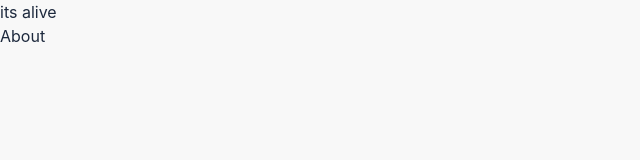
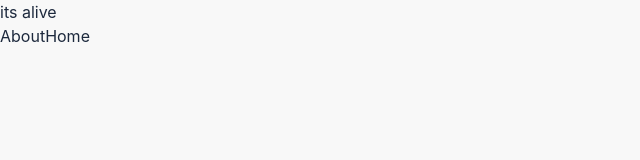
Before and after one commit to franklinserif/estbel-client, a Next.js app: page /testPage in a window 1280 px wide. Shown: the top 160 px of the page, without its empty margins (0-640 px from the left). Built offline with nearby package versions, Linux system fonts and the light colour scheme.

Commit message:
test(TestPage): add another link to home

```diff
--- a/src/app/testPage/page.tsx
+++ b/src/app/testPage/page.tsx
@@ -5,6 +5,7 @@ export default function Page() {
     <div>
       <h1>its alive</h1>
       <Link href="/about">About</Link>
+      <Link href="/home">Home</Link>
     </div>
   )
 }
```
